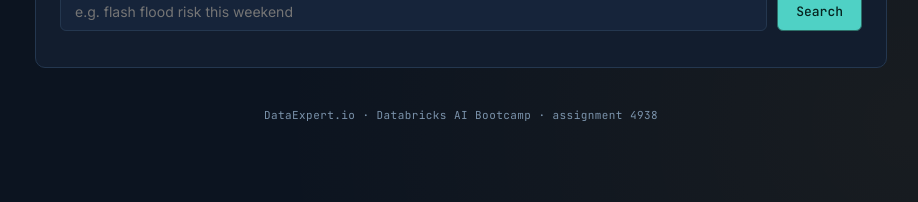
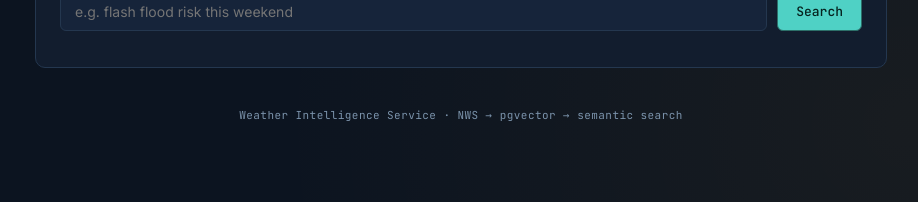
Before and after one commit to sindhu19s/Weather_Retrieval_System, a Flask app: page / in a window 1280 px wide. Shown: the part 780-982 px from the top of the page, without its empty margins (179-1097 px from the left). Run offline with Flask 3, Linux system fonts and the light colour scheme; parts of the project's set-up code (start-up, migrations or seed data) failed here and were passed over; some libraries are stand-ins or nearby versions.

Commit message:
Update index.html

```diff
--- a/templates/index.html
+++ b/templates/index.html
@@ -318,7 +318,7 @@
     <div id="searchResults"></div>
   </section>
 
-  <footer>DataExpert.io &middot; Databricks AI Bootcamp &middot; assignment 4938</footer>
+  <footer>Weather Intelligence Service &middot; NWS &rarr; pgvector &rarr; semantic search</footer>
 </div>
 
 <script>
```
